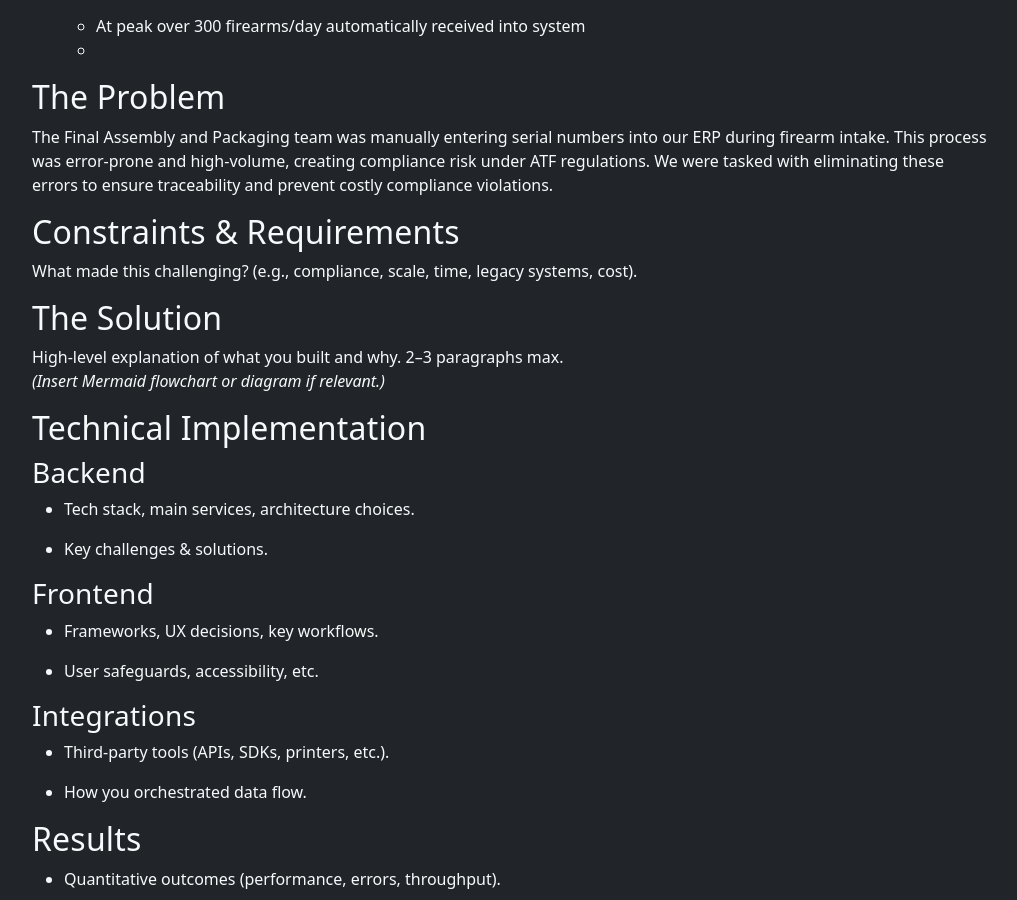
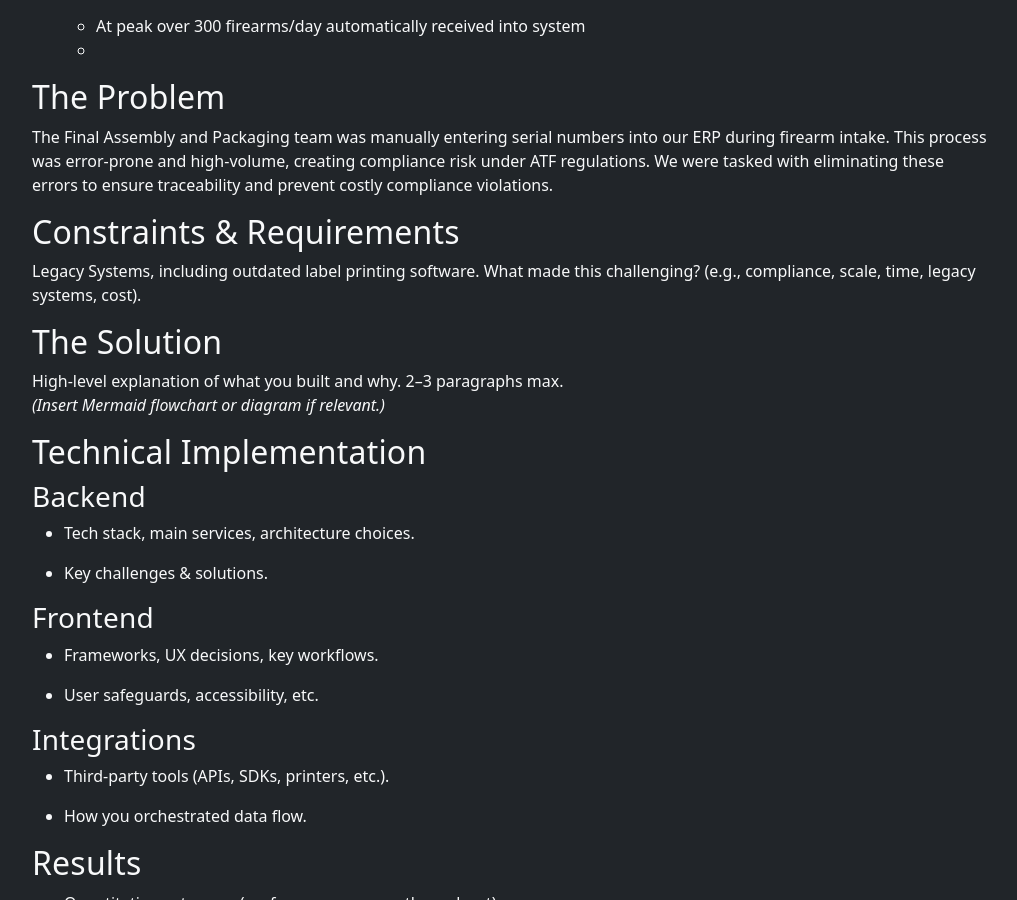
Before and after one commit to ChanceYoung/ChanceYoung.github.io, a Jekyll site: the page built from _projects/In Progress/packagingsolutionv1.md, in a window 1280 px wide and 900 px high, scrolled down 861 px. Shown: the whole window, without its empty margins (130-1147 px from the left). Built offline with Jekyll 4.4.1, drawn with Linux system fonts in a browser that asks for light colours; part of the change alters nothing that is shown.

Commit message:
_projects/In Progress/packagingsolutionv1.md updated from https://stackedit.io/

```diff
--- a/_projects/In Progress/packagingsolutionv1.md
+++ b/_projects/In Progress/packagingsolutionv1.md
@@ -37,6 +37,7 @@ The Final Assembly and Packaging team was manually entering serial numbers into
 
 ## Constraints & Requirements
 
+Legacy Systems, including outdated label printing software.
 What made this challenging? (e.g., compliance, scale, time, legacy systems, cost).
 
 ## The Solution
@@ -89,6 +90,7 @@ What you’d like to add, refine, or expand on later.
 
 > Written with [StackEdit](https://stackedit.io/).
 <!--stackedit_data:
-eyJoaXN0b3J5IjpbLTI4NjM1NzE2NCwxMjY4MTE1MDIxLDEzMT
-UwODQ4OTYsLTE3NDY2ODg4NjYsLTExOTk4NTAxNTddfQ==
+eyJoaXN0b3J5IjpbLTU3MDQ4ODIyMiwtMjg2MzU3MTY0LDEyNj
+gxMTUwMjEsMTMxNTA4NDg5NiwtMTc0NjY4ODg2NiwtMTE5OTg1
+MDE1N119
 -->
```
